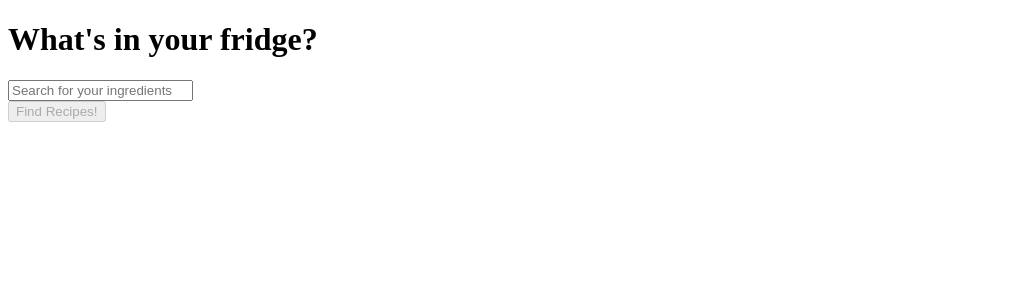
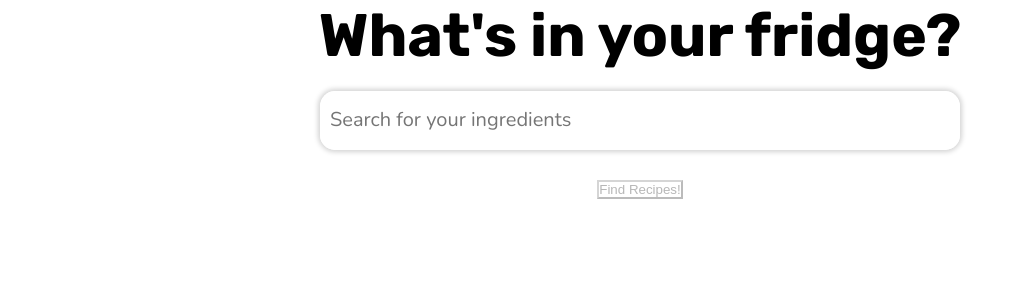
Before and after one commit to alexalfadel/recipeSearch, a React (Create React App) app: page / in a window 1280 px wide. Shown: the top 300 px of the page, without its empty margins (0-1018 px from the left). Built offline with nearby package versions, Linux system fonts and the light colour scheme.

Commit message:
search bar styled

```diff
--- a/src/components/SearchPage/index.js
+++ b/src/components/SearchPage/index.js
@@ -4,16 +4,19 @@ import { useEffect } from "react";
 import { updateIngredients } from "../../store/ingredients";
 import { useDispatch } from "react-redux";
 import RecipesPage from "../RecipesPage";
+import "./searchPage.css";
 
 function SearchPage() {
   //   let allIngredients = [...ingredientsData]
   const dispatch = useDispatch();
-  const [allIngredients, setAllIngredients] = useState([...ingredientsData].sort());
+  const [allIngredients, setAllIngredients] = useState(
+    [...ingredientsData].sort()
+  );
   const [ingredientsShown, setIngredientsShown] = useState([]);
   const [searchTerm, setSearchTerm] = useState("");
   const [selectedIngredients, setSelectedIngredients] = useState([]);
   const [searchIngredients, setSearchIngredients] = useState([]);
-  const [searchOrRecipe, setSearchOrRecipe] = useState('search')
+  const [searchOrRecipe, setSearchOrRecipe] = useState("search");
 
   useEffect(() => {}, [ingredientsShown, allIngredients, searchIngredients]);
 
@@ -31,7 +34,7 @@ function SearchPage() {
   };
 
   const removeIngredient = (ingredient) => {
-    console.log(ingredient, '---ingredient in cabbage')
+    console.log(ingredient, "---ingredient in cabbage");
     const updatedSelectedIngredients = selectedIngredients.filter(
       (currentIngredient) => currentIngredient !== ingredient
     );
@@ -39,32 +42,15 @@ function SearchPage() {
     setSelectedIngredients(updatedSelectedIngredients);
     // console.log(selectedIngredients, '----selectedIngredients')
     // ingredientsData = [...ingredientsData, ingredient];
-    const updatedAllIngredients = [...allIngredients, ingredient].sort()
-    setAllIngredients(updatedAllIngredients)
+    const updatedAllIngredients = [...allIngredients, ingredient].sort();
+    setAllIngredients(updatedAllIngredients);
   };
 
   const updateSearchIngredients = (selectedIngredient, action) => {
     if (action) {
       setIngredientsShown([]);
     } else {
-      // const updatedSelectedIngredients = selectedIngredients.filter((ingredient) => ingredient !== selectedIngredient)
-      // setSelectedIngredients(updatedSelectedIngredients)
-      // const updatedIngredients = [...allIngredients, selectedIngredient]
     }
-    // const filteredIngredients = allIngredients.filter((ingredient) =>
-    //   ingredient.startsWith(selectedIngredient)
-    // );
-    // setIngredientsShown([]);
-
-    // for (let i = 0; i < ingredientsShown.length; i++) {
-    //   const ingredient = ingredientsShown[i];
-    //   const ingredientElement = (
-    //     <li>
-    //       <p onClick={(e) => addIngredient(ingredient)}>{ingredient}</p>
-    //     </li>
-    //   );
-    //   searchIngredientsList.push(ingredientElement);
-    // }
   };
 
   const searchIngredientsList = [];
@@ -72,8 +58,8 @@ function SearchPage() {
   for (let i = 0; i < ingredientsShown.length; i++) {
     const ingredient = ingredientsShown[i];
     const ingredientElement = (
-      <li>
-        <p onClick={(e) => addIngredient(ingredient)}>{ingredient}</p>
+      <li className="search-ingredient" onClick={(e) => addIngredient(ingredient)}>
+        {ingredient}
       </li>
     );
     searchIngredientsList.push(ingredientElement);
@@ -81,34 +67,40 @@ function SearchPage() {
 
   const selectedIngredientsElements = [];
 
-
   for (let i = 0; i < selectedIngredients.length; i++) {
     let ingredient = selectedIngredients[i];
-    let ingredientElement = <li onClick={(() => removeIngredient(ingredient))}>{ingredient}</li>;
+    let ingredientElement = (
+      <li className='selected-ingredient' onClick={() => removeIngredient(ingredient)}>{ingredient}</li>
+    );
     selectedIngredientsElements.push(ingredientElement);
   }
 
   const findRecipes = (e) => {
-    e.preventDefault()
+    e.preventDefault();
     dispatch(updateIngredients(selectedIngredients));
-    setSearchOrRecipe('recipe')
+    setSearchOrRecipe("recipe");
   };
 
   const reset = () => {
-    setAllIngredients([...ingredientsData].sort())
-    setIngredientsShown([])
-    setSearchTerm('')
-    setSelectedIngredients([])
-    setSearchIngredients([])
-    setSearchOrRecipe('search')
-  }
+    setAllIngredients([...ingredientsData].sort());
+    setIngredientsShown([]);
+    setSearchTerm("");
+    setSelectedIngredients([]);
+    setSearchIngredients([]);
+    setSearchOrRecipe("search");
+  };
 
-  console.log(selectedIngredients, '---selectedIngredients')
+  console.log(selectedIngredients, "---selectedIngredients");
   return (
-    <div>
-      {searchOrRecipe === 'search' && <div><h1>What's in your fridge?</h1>
-      <form>
+    <div id="full-container">
+      {searchOrRecipe === "search" && (
+        <div className="search-module-container">
+          <h1 id="search-header">What's in your fridge?</h1>
+          <form id='search-form'>
+            <div id='search-box'>
               <input
+                id="search-bar"
+                maxLength={35}
                 value={searchTerm}
                 placeholder="Search for your ingredients"
                 onChange={(e) => {
@@ -117,50 +109,33 @@ function SearchPage() {
                     setSearchTerm("");
                   } else {
                     setSearchTerm(e.target.value);
-              const filteredIngredients = allIngredients.filter((ingredient) =>
+                    const filteredIngredients = allIngredients.filter(
+                      (ingredient) =>
                         ingredient.startsWith(e.target.value.toLowerCase())
                     );
                     setIngredientsShown(filteredIngredients);
                   }
                 }}
               ></input>
-        <div>{searchIngredientsList}</div>
-        <div>{selectedIngredientsElements}</div>
+              <div id="search-ingredient-list">{searchIngredientsList}</div>
+            </div>
+            {selectedIngredients.length > 0 && <div id='selected-ingredients-box'>{selectedIngredientsElements}</div>}
             <div>
-          <button disabled={selectedIngredients.length ? false : true } onClick={((e) => findRecipes(e))}>Find Recipes!</button>
+              <button
+                disabled={selectedIngredients.length ? false : true}
+                onClick={(e) => findRecipes(e)}
+              >
+                Find Recipes!
+              </button>
             </div>
           </form>
         </div>
-}
-{ searchOrRecipe === 'recipe' && <RecipesPage />}
-{ searchOrRecipe === 'recipe' && <button onClick={(() => reset())}>Search Again</button>}
-{/* <h1>What's in your fridge?</h1>
-      <form>
-        <input
-          value={searchTerm}
-          placeholder="Search for your ingredients"
-          onChange={(e) => {
-            if (e.target.value.length === 0) {
-              setIngredientsShown([]);
-              setSearchTerm("");
-            } else {
-              setSearchTerm(e.target.value);
-              const filteredIngredients = allIngredients.filter((ingredient) =>
-                ingredient.startsWith(e.target.value.toLowerCase())
-              );
-              setIngredientsShown(filteredIngredients);
-            }
-          }}
-        ></input>
-        <div>{searchIngredientsList}</div>
-        <div>{selectedIngredientsElements}</div>
-        <div>
-          <button disabled={selectedIngredients.length ? false : true } onClick={((e) => findRecipes(e))}>Find Recipes!</button>
+      )}
+      {searchOrRecipe === "recipe" && <RecipesPage />}
+      {searchOrRecipe === "recipe" && (
+        <button onClick={() => reset()}>Search Again</button>
+      )}
     </div>
-      </form>  */}
-
-    </div>
-
   );
 }
 
--- a/src/components/SearchPage/searchPage.css
+++ b/src/components/SearchPage/searchPage.css
@@ -0,0 +1,131 @@
+@import url('https://fonts.googleapis.com/css2?family=Rubik:ital,wght@0,300..900;1,300..900&display=swap');
+@import url('https://fonts.googleapis.com/css2?family=Rubik:ital,wght@0,300..900;1,300..900&family=Source+Code+Pro:ital,wght@0,200..900;1,200..900&display=swap');
+@import url('https://fonts.googleapis.com/css2?family=Nunito:ital,wght@0,200..1000;1,200..1000&family=Rubik:ital,wght@0,300..900;1,300..900&family=Source+Code+Pro:ital,wght@0,200..900;1,200..900&display=swap');
+
+* {
+    margin: 0 0 0 0;
+    padding: 0 0 0 0;
+    background-color: white;
+}
+
+.full-container {
+    box-sizing: border-box;
+    display: flex;
+    margin: 0 0 0 0;
+    padding: 0 0 0 0;
+    flex-direction: column;
+}
+
+.search-module-container {
+    box-sizing: border-box;
+    display: flex;
+    flex-direction: column;
+    /* background-color: yellow; */
+    align-items: center;
+    justify-content: center;
+    gap: 20px;
+
+}
+
+#search-header {
+    font-family: 'Rubik', sans-serif;
+    font-size: 60px;
+}
+
+#search-bar {
+    box-sizing: border-box;
+    /* font-family: 'Source Code Pro', monospace; */
+    font-family: 'Nunito', sans-serif;
+    color: black;
+    width: 50vw;
+    /* height: 8vh; */
+    border-radius: 15px;
+    font-size: 20px;
+    padding-left: 10px;
+    padding-top: 15px;
+    border: none;
+    /* background-color: pink; */
+    outline: 0;
+
+}
+
+#search-ingredient-list {
+    box-sizing: border-box;
+    /* background-color: lightblue; */
+    display: flex;
+    flex-direction: column;
+    padding-bottom: 7px;
+    padding-top: 10px;
+
+}
+
+.search-ingredient {
+    box-sizing: border-box;
+    list-style-type: none;
+    font-family: 'Nunito', sans-serif;
+    font-size: 17px;
+    padding: 5px 5px 5px 10px;
+    color: #4d4d4d;
+    /* border-radius: 15px; */
+}
+
+.search-ingredient:hover {
+    cursor: pointer;
+    background-color: lightblue;
+}
+
+#search-box {
+    display: flex;
+    flex-direction: column;
+    box-sizing: border-box;
+    width: 50vw;
+    height: fit-content;
+    /* background-color: pink; */
+    border-radius: 15px;
+    border-color: 2px solid black;
+    overflow: hidden;
+    box-shadow: 0 0 5px 2px lightgrey;
+    /* padding-top: */
+}
+
+#selected-ingredients-box {
+    box-sizing: border-box;
+    display: flex;
+    justify-content: center;
+    flex-wrap: wrap;
+    gap: 15px;
+    width: 50vw;
+    background-color: white;
+    border-radius: 15px;
+    padding: 10px;
+    border: 2px solid gray;
+}
+
+.search-ingredient:hover, .search-ingredient > p:hover {
+    background-color: lightblue;
+}
+
+#search-form {
+    box-sizing: border-box;
+    display: flex;
+    flex-direction: column;
+    gap: 30px;
+    align-items: center;
+}
+
+.selected-ingredient {
+    box-sizing: border-box;
+    background-color: #c7eded;
+    width: fit-content;
+    list-style-type: none;
+    padding: 5px 10px 5px 10px;
+    border-radius: 10px;
+    font-family: 'Nunito', sans-serif;
+    font-size: 20px;
+    color: #4d4d4d;
+}
+
+.selected-ingredient:hover {
+    cursor: pointer;
+    background-color: #9cd1d1
+}
```
Lines whose indentation alone changed are shown as unchanged.
